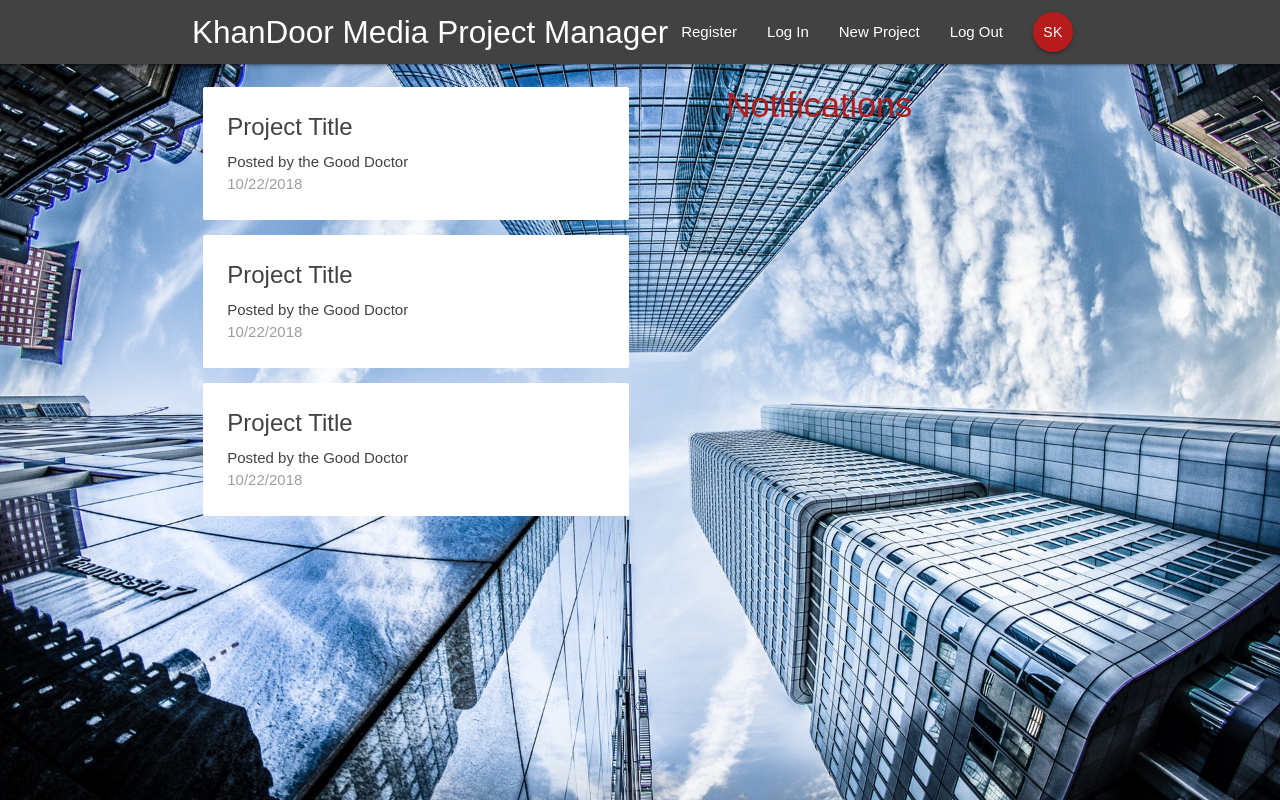
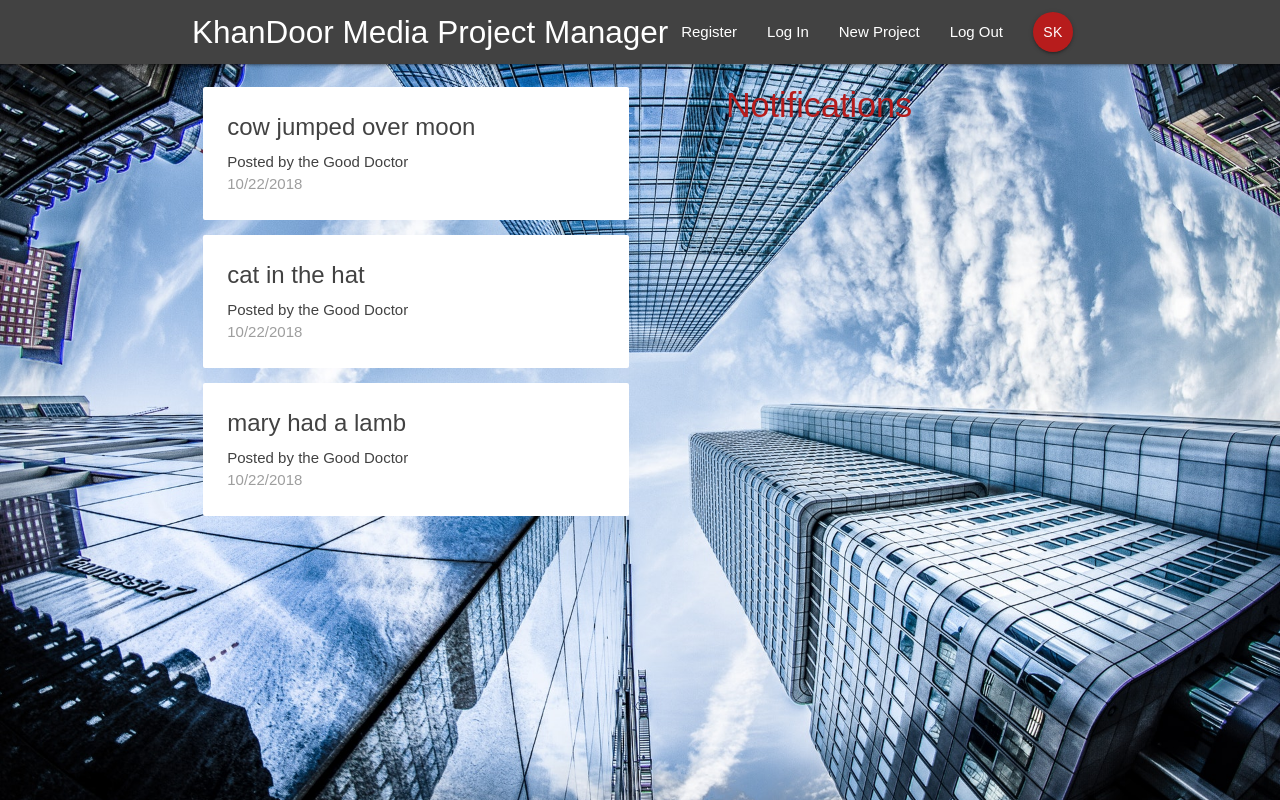
Before and after one commit to KhanDoors/react-project-developer, a React (Create React App) app: page / in a window 1280 px wide. Built offline with nearby package versions, Linux system fonts and the light colour scheme.

Commit message:
redux setup

```diff
--- a/package.json
+++ b/package.json
@@ -8,7 +8,8 @@
     "react-redux": "^5.1.0",
     "react-router-dom": "^4.3.1",
     "react-scripts": "2.0.5",
-    "redux": "^4.0.1"
+    "redux": "^4.0.1",
+    "redux-thunk": "^2.3.0"
   },
   "scripts": {
     "start": "react-scripts start",
--- a/src/components/dashboard/Dashboard.js
+++ b/src/components/dashboard/Dashboard.js
@@ -1,14 +1,17 @@
 import React, { Component } from "react";
 import Notifications from "./Notifications";
 import ProjectList from "../projects/ProjectList";
+import { connect } from "react-redux";
 
 class Dashboard extends Component {
   render() {
+    // console.log(this.props);
+    const { projects } = this.props;
     return (
       <div className="dashboard container">
         <div className="row">
           <div className="col s12 m6">
-            <ProjectList />
+            <ProjectList projects={projects} />
           </div>
           <div className="col s12 m5 offset-m1">
             <Notifications />
@@ -19,4 +22,10 @@ class Dashboard extends Component {
   }
 }
 
-export default Dashboard;
+const mapStateToProps = state => {
+  return {
+    projects: state.project.projects
+  };
+};
+
+export default connect(mapStateToProps)(Dashboard);
--- a/src/components/projects/ProjectList.js
+++ b/src/components/projects/ProjectList.js
@@ -1,12 +1,13 @@
 import React from "react";
 import ProjectSummary from "./ProjectSummary";
 
-function ProjectList() {
+function ProjectList({ projects }) {
   return (
     <div className="project-list section">
-      <ProjectSummary />
-      <ProjectSummary />
-      <ProjectSummary />
+      {projects &&
+        projects.map(project => {
+          return <ProjectSummary project={project} key={project.id} />;
+        })}
     </div>
   );
 }
--- a/src/components/projects/ProjectSummary.js
+++ b/src/components/projects/ProjectSummary.js
@@ -1,10 +1,10 @@
 import React from "react";
 
-function ProjectSummary() {
+function ProjectSummary({ project }) {
   return (
     <div className="card z-depth-0 project-summary">
       <div className="card-content grey-text text-darken-3">
-        <span className="card-title">Project Title</span>
+        <span className="card-title">{project.title}</span>
         <p>Posted by the Good Doctor</p>
         <p className="grey-text">10/22/2018</p>
       </div>
--- a/src/components/store/reducers/projectReducer.js
+++ b/src/components/store/reducers/projectReducer.js
@@ -1,4 +1,10 @@
-const initState = {};
+const initState = {
+  projects: [
+    { id: "1", title: "cow jumped over moon", content: " rrr ttt" },
+    { id: "2", title: "cat in the hat", content: "wwwwww" },
+    { id: "3", title: "mary had a lamb", content: "llllll" }
+  ]
+};
 
 const projectReducer = (state = initState, action) => {
   return state;
```
Also changed, not shown: 1 other file (tests, documents, lock files or other folders).
